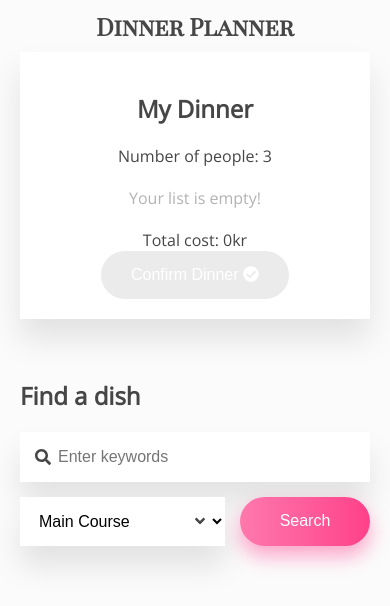
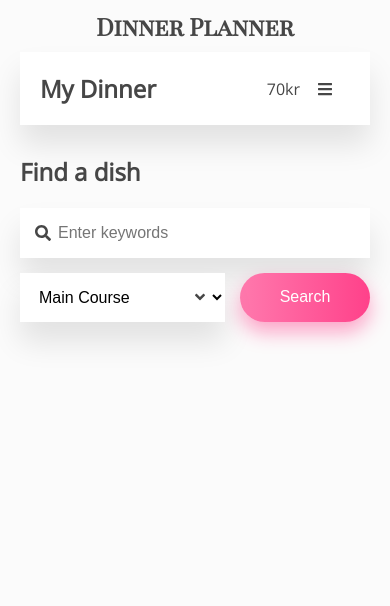
Before and after one commit to iRobsc/Dinner-planner, a website: page app.html in a window 390 px wide. Drawn offline with nearby package versions, Linux system fonts and the light colour scheme; files that its build step writes are made by us from their sources.

Commit message:
🚧 Add responsive accordion

```diff
--- a/app.html
+++ b/app.html
@@ -20,7 +20,17 @@
   <header>Dinner Planner</header>
   <div id="container">
     <div id="sidebar">
+      <div id="sidebar-accordion">
         <h2>My Dinner</h2>
+        <div class="price">70kr</div>
+        <button id="sidebar-toggle">
+          <i class="fa fa-bars"></i>
+        </button>
+      </div>
+      <div id="sidebar-content" class="sidebar-hide">
+        <h2>My Dinner</h2>
+
+        <div id="sidebar-inner-container">
           Number of people: 3
           <br>
 
@@ -31,8 +41,11 @@
           Total cost: 0kr
           <br>
           <button class="dinner-btn-disabled">
-        Confirm Dinner <i class="fa fa-check-circle"></i>
+            Confirm Dinner
+            <i class="fa fa-check-circle"></i>
           </button>
+        </div>
+      </div>
     </div>
     <div id="main-content">
       <h2>Find a dish</h2>
@@ -58,5 +71,14 @@
       </form>
     </div>
   </div>
+
+  <script>
+    const sidebarBtn = document.getElementById("sidebar-accordion");
+    const sidebarContent = document.getElementById("sidebar-content");
+    sidebarBtn.addEventListener("click", () => {
+      sidebarContent.classList.toggle("sidebar-hide");
+      sidebarContent.classList.toggle("sidebar-show");
+    });
+  </script>
 </body>
 </html>
--- a/css/_sidebar.scss
+++ b/css/_sidebar.scss
@@ -1,6 +1,43 @@
 @import "shared";
 
+#sidebar-accordion {
+  display: none;
+
+  * {
+    display: flex;
+    align-items: center;
+  }
+
+  h2 {
+    margin: 0;
+    padding: 0;
+  }
+
+  .price {
+    justify-content: flex-end;
+  }
+
+  #sidebar-toggle {
+    background: none;
+    border: none;
+    outline: none;
+    cursor: pointer;
+    font-size: 16px;
+    color: inherit;
+    justify-content: center;
+  }
+}
+
 #sidebar {
+  h2 {
+    padding: 0;
+    margin: 0;
+  }
+
+  #sidebar-inner-container {
+    padding-top: 20px;
+  }
+
   @include box-shadow;
   background: white;
   text-align: center;
--- a/css/responsive.scss
+++ b/css/responsive.scss
@@ -7,6 +7,9 @@
   }
 }
 
+/**
+ * One column mobile layout
+ */
 @media (max-width: 767px) {
   header {
     font-size: 48px;
@@ -19,6 +22,26 @@
 
   #container {
     grid-template-columns: 1fr;
+    grid-gap: 10px;
+  }
+
+  #sidebar-accordion {
+    display: grid;
+    grid-template-columns: 2fr 1fr 50px;
+  }
+
+  #sidebar-content {
+    h2 {
+      display: none;
+    }
+  }
+
+  .sidebar-show {
+    display: block;
+  }
+
+  .sidebar-hide {
+    display: none;
   }
 }
 
```
Lines whose indentation alone changed are shown as unchanged.
